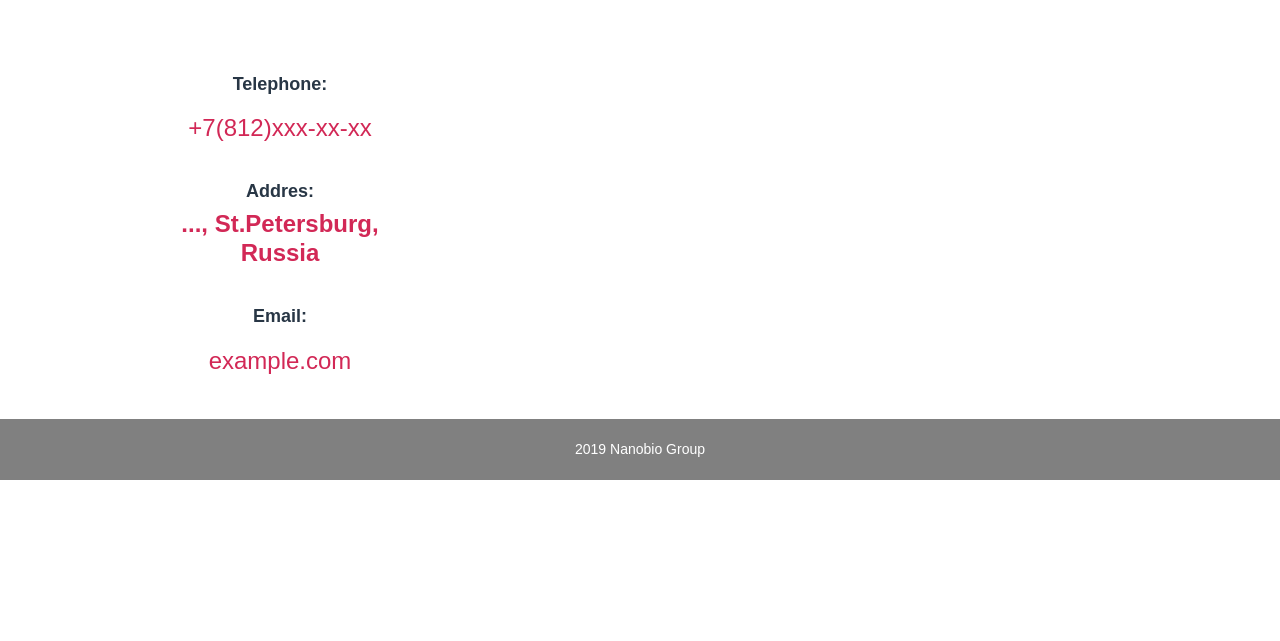
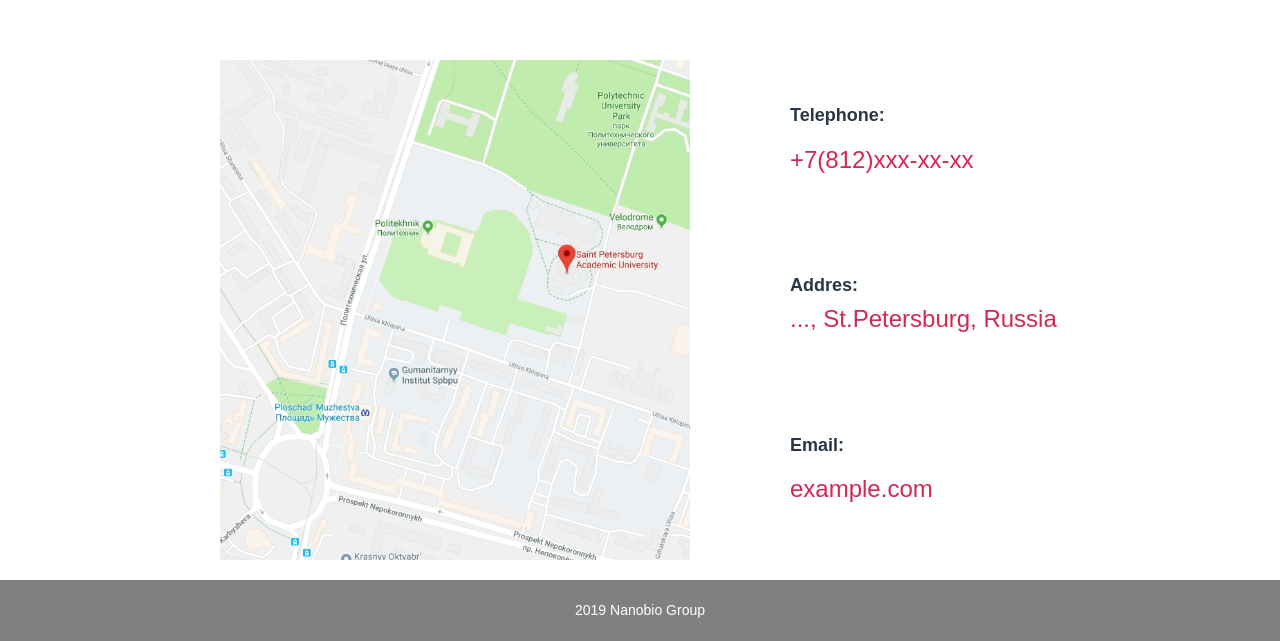
Before and after one commit to LittleBelka/Site, a PHP site: page /contacts.html in a window 1280 px wide. Shown: the part 460-1101 px from the top of the page. Before the commit the page ends 940 px from the top, so only its background shows below. Run offline with PHP 8.4, Linux system fonts and the light colour scheme.

Commit message:
fix: map on contacts page

```diff
--- a/contacts.html
+++ b/contacts.html
@@ -50,8 +50,8 @@
     </div>
   </header>
   <main>
-    <div class="contacts">
-      <div class="container">
+    <!-- <div class="contacts"> -->
+      <div class="container contacts">
         <div class="map">
         </div>
         <div class="different-contacts">
@@ -69,7 +69,7 @@
           </section>
         </div>
       </div>
-    </div>
+    <!-- </div> -->
 
   </main>
   <footer class="main-footer">
--- a/style.css
+++ b/style.css
@@ -216,27 +216,7 @@ body {
   justify-content: center;
   margin-top: 50px;
   text-align: center;
-}
-.map {
-  width: 100%;
-  background-color: red;
-  background-image: url("image/map.jpg") 100% 50% no-repeat;
-  background-image: -webkit-image-set(url("image/map.jpg") 1x, url("image/map.jpg") 2x);
-  background-repeat: no-repeat, no-repeat;
-  backgraund-position: 30% 100%;
-  background-size: cover;
-}
-@media (max-width: 700px) {
-  .map {
-    background-color: #283645;
-    background-image: none;
-  }
-}
-@media (min-width: 700px) and (max-width: 1200px) {
-  .map {
-    background-image: url("image/map.jpg") 100% 50% no-repeat;
-    background-image: -webkit-image-set(url("image/map.jpg") 1x, url("image/map.jpg") 2x);
-  }
+  margin-bottom: 100px;
 }
 .contact-with-us {
   font-size: 30px;
@@ -564,10 +571,12 @@ body {
     font-weight: 100;
   }
   .contacts {
+    min-height: 500px;
     margin-top: 60px;
     text-align: center;
     display: flex;
-    justify-content: center;
+    justify-content: space-around;
+    flex-direction: row;
   }
   .contact-with-us {
     font-size: 30px;
@@ -575,9 +584,10 @@ body {
     font-weight: 200;
   }
   .map {
-    width: 100%;
+    width: 50%;
+    min-height: 500px;
     background-color: red;
-    background-image: url("image/map.jpg") 100% 50% no-repeat;
+    background-image: url("image/map.jpg") 50% 50% no-repeat;
     background-image: -webkit-image-set(url("image/map.jpg") 1x, url("image/map.jpg") 2x);
     background-repeat: no-repeat, no-repeat;
     backgraund-position: 30% 100%;
@@ -587,10 +597,12 @@ body {
     display: flex;
     justify-content: space-around;
     flex-direction: column;
-    margin-bottom: 0;
+    flex-wrap: wrap;
+    text-align: left;
+    margin-bottom: 0px;
   }
   .different-contacts section {
-    width: 220px;
+    width: 270px;
   }
   .contact-name {
     font-weight: bold;
@@ -605,7 +617,6 @@ body {
     font-size: 24px;
     color: #d22856;
     line-height: 1.2;
-    font-weight: bold;
   }
   .main-adres {
     order: 0;
--- a/style.less
+++ b/style.less
@@ -88,7 +88,7 @@ body {
             left: 75%;
             top: 40px;
         }
-        background: url("img/open1.png") no-repeat;
+        background: url("image/open1.png") no-repeat;
         background-size: cover;
        // background-color: #fff;
        // box-shadow: 0 10px 0 0 #fff, 0 -10px 0 0 #fff;
@@ -110,7 +110,7 @@ body {
         margin-top: -5px;
         width: 35px;
         min-height: 35px;
-        background: url("img/close1.png") no-repeat;
+        background: url("image/close1.png") no-repeat;
         background-size: cover;
         //transform: rotate(-45deg);
         //background: rgb(210, 40, 86);
@@ -145,6 +145,7 @@ body {
 }
 
 .header-menu(@mobile-area, 0px, @mobile);
+
 
 .main-info {
     width: @mobile-area;
@@ -219,29 +220,9 @@ body {
     justify-content: center;
     margin-top: 50px;
     text-align: center;
+    margin-bottom: 100px;
 }
 
-.map {
-        width: 100%;
-        background-color: red;
-        background-image:
-            url("image/map.jpg") 100% 50% no-repeat;
-        background-image:
-            -webkit-image-set(url("image/map.jpg") 1x, url("image/map.jpg") 2x);
-        background-repeat: no-repeat, no-repeat;
-        backgraund-position: 30% 100%;
-        background-size: cover;
-        @media (max-width: @tablet) {
-            background-color: #283645;
-            background-image: none;
-        }
-        @media (min-width: @tablet) and (max-width: @desktop) {
-            background-image:
-                url("image/map.jpg") 100% 50% no-repeat;
-            background-image:
-                -webkit-image-set(url("image/map.jpg") 1x, url("image/map.jpg") 2x);
-       }
-    }
 
 .contact-with-us {
     font-size: 30px;
@@ -288,6 +269,7 @@ body {
 
 .main-footer {
     color: white;
+    text-align: center;
     background-color: grey;
     padding: 20px 0px;
 }
@@ -332,8 +314,34 @@ body {
     }
 
     .contacts {
+        display: flex;
+        justify-content: space-around;
         margin-top: 60px;
         text-align: center;
+        margin-bottom: 50px;
+    }
+
+
+    .map {
+        width: 50%;
+        background-color: red;
+        background-image:
+            url("image/map.jpg") 50% 50% no-repeat;
+        background-image:
+            -webkit-image-set(url("image/map.jpg") 1x, url("image/map.jpg") 2x);
+        background-repeat: no-repeat, no-repeat;
+        backgraund-position: 30% 100%;
+        background-size: cover;
+        @media (max-width: @tablet) {
+            background-color: #283645;
+            background-image: none;
+        }
+        @media (min-width: @tablet) and (max-width: @desktop) {
+            background-image:
+                url("image/map.jpg") 50% 50% no-repeat;
+            background-image:
+                -webkit-image-set(url("image/map.jpg") 1x, url("image/map.jpg") 2x);
+       }
     }
 
     .contact-with-us {
@@ -347,11 +355,13 @@ body {
         justify-content: space-around;
         flex-direction: column;
         flex-wrap: wrap;
+        text-align: left;
         margin-bottom: 0px;
     }
 
      .different-contacts section {
-         width: 270px;
+         width: 220px;
+         margin-left: 20px;
      }
 
     .contact-name {
@@ -581,10 +591,12 @@ body {
 
 
     .contacts {
+        min-height: 500px;
         margin-top: 60px;
         text-align: center;
         display: flex;
-        justify-content: center;
+        justify-content: space-around;
+        flex-direction: row;
     }
 
     .contact-with-us {
@@ -594,10 +606,11 @@ body {
     }
 
     .map {
-        width: 100%;
+        width: 50%;
+        min-height: 500px;
         background-color: red;
         background-image:
-            url("image/map.jpg") 100% 50% no-repeat;
+            url("image/map.jpg") 50% 50% no-repeat;
         background-image:
             -webkit-image-set(url("image/map.jpg") 1x, url("image/map.jpg") 2x);
         background-repeat: no-repeat, no-repeat;
@@ -609,7 +622,7 @@ body {
         }
         @media (min-width: @tablet) and (max-width: @desktop) {
             background-image:
-                url("image/map.jpg") 100% 50% no-repeat;
+                url("image/map.jpg") 50% 50% no-repeat;
             background-image:
                 -webkit-image-set(url("image/map.jpg") 1x, url("image/map.jpg") 2x);
        }
@@ -619,11 +632,13 @@ body {
         display: flex;
         justify-content: space-around;
         flex-direction: column;
-        margin-bottom: 0;
+        flex-wrap: wrap;
+        text-align: left;
+        margin-bottom: 0px;
     }
 
      .different-contacts section {
-         width: 220px;
+         width: 270px;
      }
 
     .contact-name {
@@ -641,7 +656,6 @@ body {
         font-size: 24px;
         color: #d22856;
         line-height: 1.2;
-        font-weight: bold;
     }
 
     .main-adres {
```
Also changed, not shown: other parts of style.css (+31 -4 lines), image/close1.png (added), image/open1.png (added).
